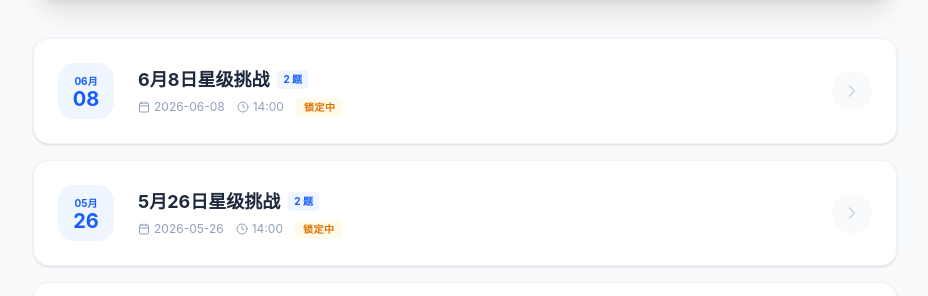
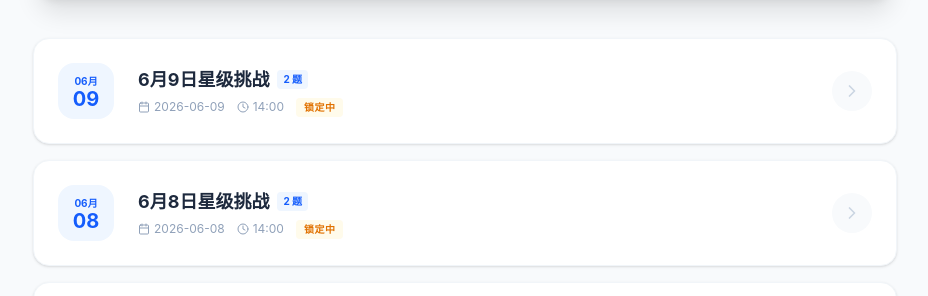
Before and after one commit to wyz-1020/-11, a React (Vite) app: page / in a window 1280 px wide. Shown: the part 231-527 px from the top of the page, without its empty margins (175-1103 px from the left). Built offline with nearby package versions, Linux system fonts and the light colour scheme.

Commit message:
feat: add June 9th math challenge
Register seed-problem-17-v2 to include the new challenge in the problem pool.

```diff
--- a/src/App.tsx
+++ b/src/App.tsx
@@ -108,6 +108,7 @@ export default function App() {
     const seed14Id = "seed-problem-14-v1"; // New challenge for May 20th
     const seed15Id = "seed-problem-15-v2"; // New challenge for May 26th
     const seed16Id = "seed-problem-16-v1"; // New challenge for June 8th
+    const seed17Id = "seed-problem-17-v2"; // New challenge for June 9th (v2 with two problems)
 
     const hasSeed1 = currentProblems.some(
       (p) => p.id === seed1Id || p.title === "3月18日",
@@ -156,6 +157,9 @@ export default function App() {
     );
     const hasSeed16 = currentProblems.some(
       (p) => p.id === seed16Id,
+    );
+    const hasSeed17 = currentProblems.some(
+      (p) => p.id === seed17Id,
     );
 
     let updatedProblems = [...currentProblems];
@@ -454,6 +458,38 @@ export default function App() {
         ],
       };
       updatedProblems.push(initialProblem16);
+      needsUpdate = true;
+    }
+
+    if (!hasSeed17) {
+      // Remove any old seed 17 versions to avoid duplicates
+      updatedProblems = updatedProblems.filter(
+        (p) => p.id !== "seed-problem-17-v1" && p.id !== "seed-problem-17-v2" && p.title !== "6月9日星级挑战"
+      );
+      const initialProblem17: MathProblem = {
+        id: seed17Id,
+        date: "2026-06-09",
+        title: "6月9日星级挑战",
+        unlockTime: "14:00",
+        createdAt: Date.now() + 16000,
+        problems: [
+          {
+            id: "sub-17-1",
+            content: "## **第一题：鸡兔同笼变形 (3星)**\n\n### 笼子里有鸡和兔，一共有 **26 只脚**。\n### 后来又往笼子里放进若干只兔，并抓出同样多的鸡，这时笼子里有 **32 只脚**。\n\n### 问：后来放进了多少只兔？",
+            imageUrl: null,
+            difficulty: 3,
+            solution: "## 【第一步：分析“一进一出”的数量变化】\n题目中提到：**往笼子里放进若干只兔，并抓出同样多的鸡**。\n这意味着这是一次“兔进鸡出”的等额替换：\n- 每一组替换（**放进 1 只兔，同时抓出 1 只鸡**），笼子里动物的总只数不变。\n- 但是由于兔 and 鸡的脚数不同，每替换一次，笼子里的脚数会发生变化：\n  - 1 只兔有 **4 只脚**\n  - 1 只鸡有 **2 只脚**\n  - 每放进 1 只兔并抓出 1 只鸡，笼子里的脚数就会增加：\n    $$4\\text{ 只} - 2\\text{ 只} = 2\\text{ 只脚}$$\n\n## 【第二步：求出脚的总增加量】\n根据题意：\n- 初始脚的数量：**26 只**\n- 最终脚的数量：**32 只**\n- 笼子里脚数一共增加了：\n  $$32 - 26 = 6\\text{ 只脚}$$\n\n## 【第三步：求出放进兔子的数量】\n因为每进行一次“兔进鸡出”的替换，脚数就会多 2 只。\n现在一共多了 6 只脚，说明进行了：\n$$6\\text{ 只脚} \\div 2\\text{ 只脚/次} = 3\\text{ 次替换}$$\n\n既然进行了 3 次替换，也就是说后来放进了 **3 只兔**（同时也抓出了 3 只鸡）。\n\n## 【第四步：代入验算】\n我们可以验证是否存在符合初始条件（26只脚）且鸡的只数至少有3只（能够被抓出）的情况：\n- 假设最开始有 7 只鸡，3 只兔：\n  - 初始脚数：$7 \\times 2 + 3 \\times 4 = 14 + 12 = 26$ 只脚。符合条件！\n  - 后来抓出 3 只鸡（剩下 4 只），放进 3 只兔（变成 6 只）：\n    - 最终脚数：$4 \\times 2 + 6 \\times 4 = 8 + 24 = 32$ 只脚。完全符合条件！\n\n- 假设最开始有 9 只鸡，2 只兔：\n  - 初始脚数：$9 \\times 2 + 2 \\times 4 = 18 + 8 = 26$ 只脚。符合条件！\n  - 后来抓出 3 只鸡（剩下 6 只），放进 3 只兔（变成 5 只）：\n    - 最终脚数：$6 \\times 2 + 5 \\times 4 = 12 + 20 = 32$ 只脚。完全符合条件！\n\n因此，无论最开始的具体只数是多少（只要能满足初始 26 只脚且鸡不少于 3 只），结论都是唯一的。\n\n## 【结论】\n后来一共放进了 **3** 只兔。",
+          },
+          {
+            id: "sub-17-2",
+            content: "## **第二题：巧求未知数 (2星)**\n\n### 在下面的算式中，求出 **☆** 代表的数：\n\n### **$$48 - \\text{☆} \\div 8 = 40$$**\n\n### 问：**☆ = （       ）**",
+            imageUrl: null,
+            difficulty: 2,
+            solution: "## 【第一步：分析算式结构与运算顺序】\n观察算式：\n$$48 - \\text{☆} \\div 8 = 40$$\n\n根据有括号 and 乘除先算、加减后算的运算法则：\n我们可以把整个 **$\\text{☆} \\div 8$** 看作一个整体（也就是减数）。\n\n## 【第二步：求出被看作整体的减数部分】\n已知：$$\\text{被减数} - \\text{减数} = \\text{差}$$\n所以：$$\\text{减数} = \\text{被减数} - \\text{差}$$\n\n我们将对应的数值代入进行计算：\n$$\\text{☆} \\div 8 = 48 - 40$$\n$$\\text{☆} \\div 8 = 8$$\n\n## 【第三步：求出 ☆ 的值】\n已知：$$\\text{被除数} \\div \\text{除数} = \\text{商}$$\n所以：$$\\text{被除数} = \\text{商} \\times \\text{除数}$$\n\n也就是：\n$$\\text{☆} = 8 \\times 8$$\n$$\\text{☆} = 64$$\n\n## 【第四步：代入原式验算】\n我们将求出的 $\\text{☆} = 64$ 代入原式中进行检验：\n- 左边：$48 - 64 \\div 8 = 48 - 8 = 40$\n- 右边：$40$\n- 左右两边完美相等，证明计算答案完全正确！\n\n## 【结论】\n**☆ = 64**。",
+          },
+        ],
+      };
+      updatedProblems.push(initialProblem17);
       needsUpdate = true;
     }
 
```
